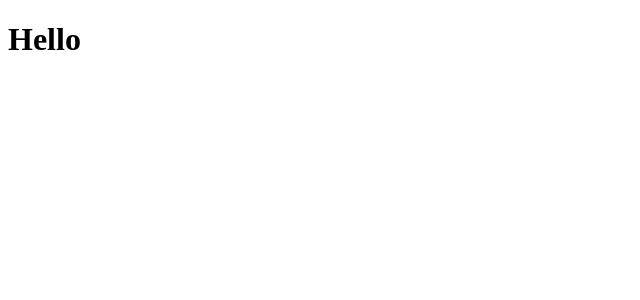
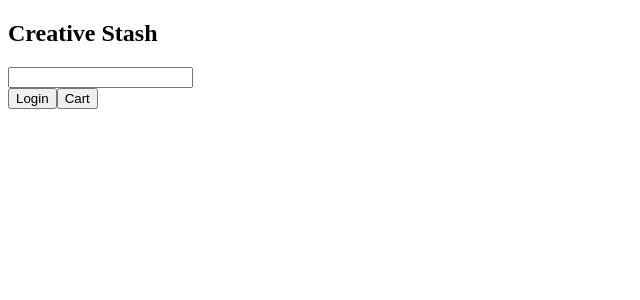
Before and after one commit to slytherin20/Creative-Stash, a React (Vite) app: page / in a window 1280 px wide. Shown: the top 300 px of the page, without its empty margins (0-640 px from the left). Built offline with nearby package versions, Linux system fonts and the light colour scheme.

Commit message:
Feat - Added header section

```diff
--- a/package.json
+++ b/package.json
@@ -16,7 +16,8 @@
     "npm": "^8.1.3",
     "prettier": "^2.4.1",
     "react": "^17.0.1",
-    "react-dom": "^17.0.1"
+    "react-dom": "^17.0.1",
+    "react-image-gallery": "^1.2.7"
   },
   "devDependencies": {
     "@babel/core": "^7.12.16",
--- a/src/components/App.jsx
+++ b/src/components/App.jsx
@@ -1,5 +1,10 @@
-const App = () => {
-  return <h1>Hello</h1>;
-};
+import Navbar from "./Header/Navbar.jsx";
+function App() {
+  return (
+    <main>
+      <Navbar />
+    </main>
+  );
+}
 
 export default App;
--- /dev/null
+++ b/src/components/Header/Cart.jsx
@@ -0,0 +1,5 @@
+function Cart() {
+  return <button className="cart">Cart</button>;
+}
+
+export default Cart;
--- /dev/null
+++ b/src/components/Header/Login.jsx
@@ -0,0 +1,5 @@
+function Login() {
+  return <button className="login-btn">Login</button>;
+}
+
+export default Login;
--- /dev/null
+++ b/src/components/Header/Navbar.jsx
@@ -0,0 +1,15 @@
+import SearchBar from "./SearchBar.jsx";
+import Login from "./Login.jsx";
+import Cart from "./Cart.jsx";
+function Navbar() {
+  return (
+    <nav className="navbar">
+      <h2>Creative Stash</h2>
+      <SearchBar />
+      <Login />
+      <Cart />
+    </nav>
+  );
+}
+
+export default Navbar;
--- /dev/null
+++ b/src/components/Header/SearchBar.jsx
@@ -0,0 +1,9 @@
+function SearchBar() {
+  return (
+    <form>
+      <input className="search-field" />
+    </form>
+  );
+}
+
+export default SearchBar;
```
Also changed, not shown: .eslintrc.json, 2 other files (tests, documents, lock files or other folders).
